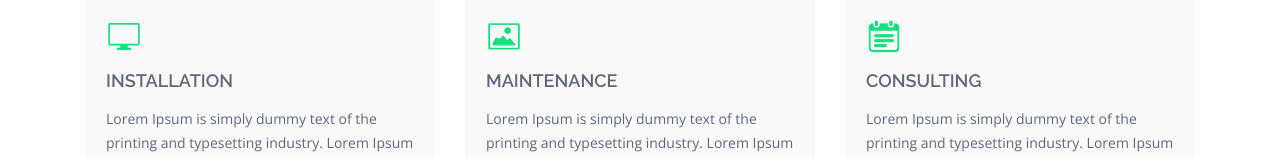
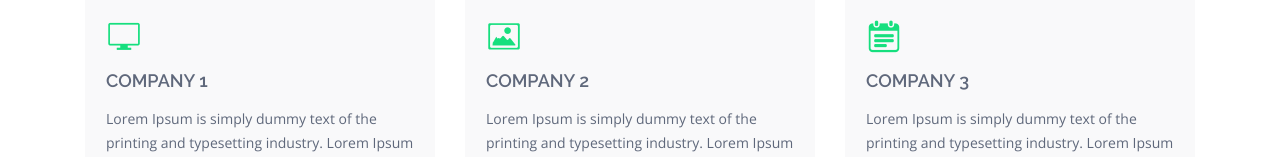
Before and after one commit to hblgroup/hblgroup.github.io, a plain HTML site: page index.html in a window 1280 px wide. Shown: the part 643-800 px from the top of the page. Drawn offline with nearby package versions, Linux system fonts and the light colour scheme.

Commit message:
Update index.html

```diff
--- a/index.html
+++ b/index.html
@@ -115,21 +115,21 @@
           <div class="col-lg-4 col-md-6">
             <div class="icon-box">
               <div class="icon"><i class="icofont-computer"></i></div>
-              <h4 class="title"><a href="">INSTALLATION</a></h4>
+              <h4 class="title"><a href="">COMPANY 1</a></h4>
                 <p class="description">Lorem Ipsum is simply dummy text of the printing and typesetting industry. Lorem Ipsum has been the industry's standard dummy text ever since the 1500s.</p>
             </div>
           </div>
           <div class="col-lg-4 col-md-6 mt-4 mt-md-0">
             <div class="icon-box">
               <div class="icon"><i class="icofont-image"></i></div>
-              <h4 class="title"><a href="">MAINTENANCE</a></h4>
+                <h4 class="title"><a href="">COMPANY 2</a></h4>
                 <p class="description">Lorem Ipsum is simply dummy text of the printing and typesetting industry. Lorem Ipsum has been the industry's standard dummy text ever since the 1500s.</p>
             </div>
           </div>
           <div class="col-lg-4 col-md-6 mt-4 mt-lg-0">
             <div class="icon-box">
               <div class="icon"><i class="icofont-tasks-alt"></i></div>
-              <h4 class="title"><a href="">CONSULTING</a></h4>
+                <h4 class="title"><a href="">COMPANY 3</a></h4>
                 <p class="description">Lorem Ipsum is simply dummy text of the printing and typesetting industry. Lorem Ipsum has been the industry's standard dummy text ever since the 1500s.</p>
             </div>
           </div>
```
